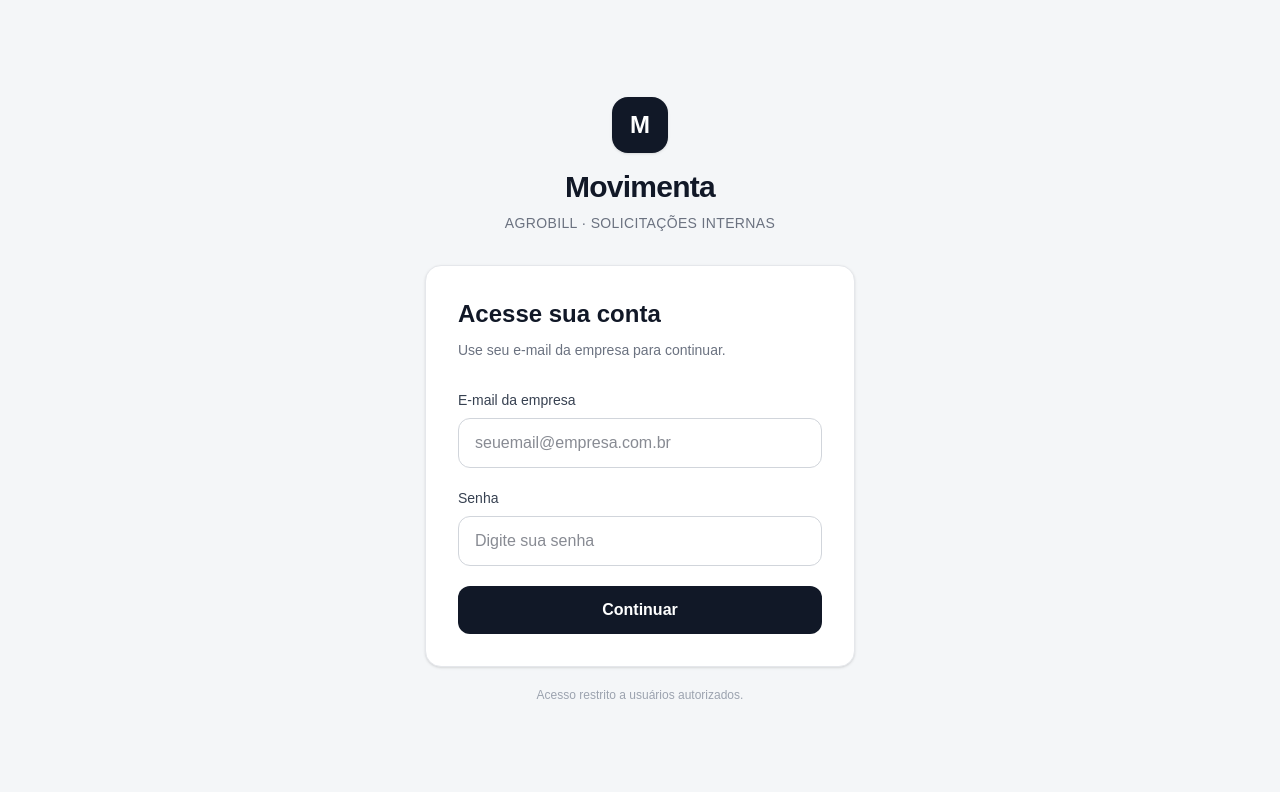
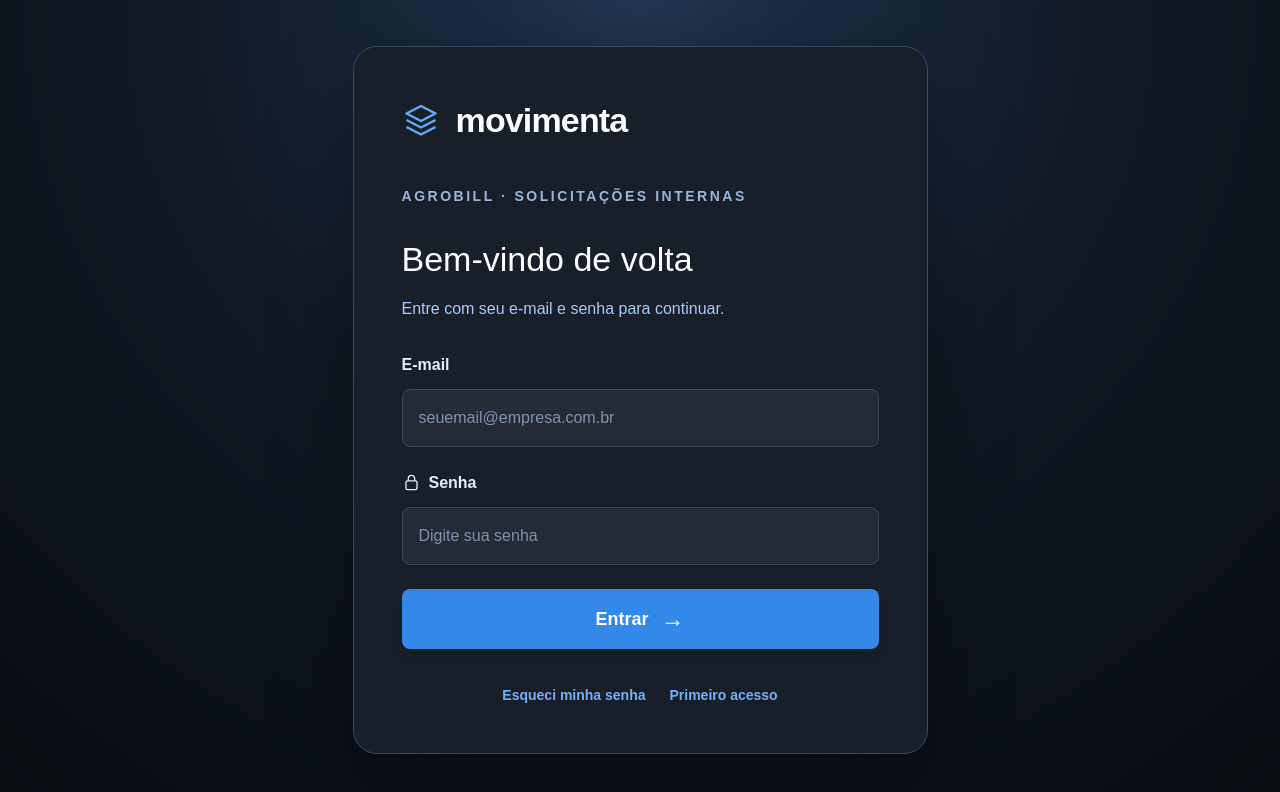
Before and after one commit to PedroVagson/movimenta, a Next.js app: page /login in a window 1280 px wide. Shown: the top 792 px of the page. Built offline with nearby package versions, Linux system fonts and the light colour scheme; no server answers.

Commit message:
Criar login premium Movimenta

```diff
--- a/src/app/login/actions.ts
+++ b/src/app/login/actions.ts
@@ -1,10 +1,16 @@
 "use server";
 
+import { cookies } from "next/headers";
 import { redirect } from "next/navigation";
 import { createClient } from "@/lib/supabase/server";
 
+const EMAIL_COOKIE = "movimenta_last_email";
+
 export async function login(formData: FormData) {
-  const email = String(formData.get("email") ?? "").trim();
+  const email = String(formData.get("email") ?? "")
+    .trim()
+    .toLowerCase();
+
   const password = String(formData.get("password") ?? "");
 
   if (!email || !password) {
@@ -13,14 +19,41 @@ export async function login(formData: FormData) {
 
   const supabase = await createClient();
 
-  const { error } = await supabase.auth.signInWithPassword({
+  const { data, error } = await supabase.auth.signInWithPassword({
     email,
     password,
   });
 
-  if (error) {
+  if (error || !data.user) {
     redirect("/login?erro=credenciais");
   }
 
+  const { data: profile, error: profileError } = await supabase
+    .from("profiles")
+    .select("ativo")
+    .eq("id", data.user.id)
+    .single();
+
+  if (profileError || !profile?.ativo) {
+    await supabase.auth.signOut();
+    redirect("/login?erro=semacesso");
+  }
+
+  const cookieStore = await cookies();
+
+  cookieStore.set(EMAIL_COOKIE, email, {
+    httpOnly: true,
+    secure: process.env.NODE_ENV === "production",
+    sameSite: "lax",
+    path: "/",
+    maxAge: 60 * 60 * 24 * 30,
+  });
+
   redirect("/painel");
 }
+
+export async function useAnotherEmail() {
+  const cookieStore = await cookies();
+  cookieStore.delete(EMAIL_COOKIE);
+  redirect("/login");
+}
--- a/src/app/login/page.tsx
+++ b/src/app/login/page.tsx
@@ -1,4 +1,5 @@
-import { login } from "./actions";
+import { cookies } from "next/headers";
+import { login, useAnotherEmail } from "./actions";
 
 type LoginPageProps = {
   searchParams: Promise<{
@@ -10,73 +11,136 @@ export default async function LoginPage({
   searchParams,
 }: LoginPageProps) {
   const params = await searchParams;
+  const cookieStore = await cookies();
+
+  const emailSalvo =
+    cookieStore.get("movimenta_last_email")?.value ?? "";
 
   const mensagem =
     params.erro === "credenciais"
       ? "E-mail ou senha inválidos."
       : params.erro === "preencha"
-      ? "Preencha o e-mail e a senha."
+      ? "Preencha os campos para continuar."
+      : params.erro === "semacesso"
+      ? "Seu usuário não possui acesso ao Movimenta."
       : null;
 
   return (
-    <main className="min-h-screen bg-[#f4f6f8] flex items-center justify-center px-4">
-      <div className="w-full max-w-[430px]">
-        <div className="mb-8 text-center">
-          <div className="mx-auto mb-4 flex h-14 w-14 items-center justify-center rounded-2xl bg-[#111827] text-2xl font-bold text-white shadow-sm">
-            M
+    <main className="flex min-h-screen items-center justify-center bg-[radial-gradient(circle_at_top,_#203653_0%,_#111923_45%,_#090d12_100%)] px-4 py-10">
+      <section className="w-full max-w-[575px] rounded-[24px] border border-[#3a475a] bg-[#191f29] px-8 py-10 shadow-[0_25px_80px_rgba(0,0,0,0.35)] sm:px-12 sm:py-12">
+
+        <div className="mb-10 flex items-center gap-4">
+          <svg
+            width="38"
+            height="38"
+            viewBox="0 0 38 38"
+            fill="none"
+            aria-hidden="true"
+          >
+            <path
+              d="M19 4 4.5 11.5 19 19l14.5-7.5L19 4Z"
+              stroke="#62A9FA"
+              strokeWidth="2.5"
+              strokeLinejoin="round"
+            />
+            <path
+              d="M4.5 18 19 25.5 33.5 18"
+              stroke="#62A9FA"
+              strokeWidth="2.5"
+              strokeLinejoin="round"
+            />
+            <path
+              d="M4.5 25 19 32.5 33.5 25"
+              stroke="#62A9FA"
+              strokeWidth="2.5"
+              strokeLinejoin="round"
+            />
+          </svg>
+
+          <h1 className="text-[34px] font-bold tracking-tight text-white">
+            movimenta
+          </h1>
         </div>
 
-          <h1 className="text-3xl font-bold tracking-tight text-[#111827]">
-            Movimenta
-          </h1>
-
-          <p className="mt-2 text-sm font-medium tracking-wide text-[#6b7280]">
+        <p className="mb-8 text-sm font-semibold uppercase tracking-[0.18em] text-[#9AB4DA]">
           AGROBILL · SOLICITAÇÕES INTERNAS
         </p>
-        </div>
 
-        <section className="rounded-2xl border border-[#e5e7eb] bg-white p-8 shadow-sm">
-          <div className="mb-7">
-            <h2 className="text-2xl font-semibold text-[#111827]">
-              Acesse sua conta
+        <h2 className="text-[34px] font-normal leading-tight text-white">
+          Bem-vindo de volta
         </h2>
 
-            <p className="mt-2 text-sm leading-6 text-[#6b7280]">
-              Use seu e-mail da empresa para continuar.
+        {emailSalvo ? (
+          <p className="mb-9 mt-4 text-lg text-[#A7C9FB]">
+            {emailSalvo}
           </p>
-          </div>
+        ) : (
+          <p className="mb-8 mt-4 text-base text-[#A7C9FB]">
+            Entre com seu e-mail e senha para continuar.
+          </p>
+        )}
 
         {mensagem && (
-            <div className="mb-5 rounded-xl border border-red-200 bg-red-50 px-4 py-3 text-sm text-red-700">
+          <div className="mb-6 rounded-xl border border-red-400/30 bg-red-500/10 px-4 py-3 text-sm text-red-200">
             {mensagem}
           </div>
         )}
 
-          <form action={login} className="space-y-5">
+        <form action={login} className="space-y-6">
+          {emailSalvo ? (
+            <input
+              type="hidden"
+              name="email"
+              value={emailSalvo}
+            />
+          ) : (
             <div>
               <label
                 htmlFor="email"
-                className="mb-2 block text-sm font-medium text-[#374151]"
+                className="mb-3 block font-semibold text-[#E5ECF7]"
               >
-                E-mail da empresa
+                E-mail
               </label>
 
               <input
                 id="email"
                 name="email"
                 type="email"
+                required
                 autoComplete="email"
-                required
                 placeholder="seuemail@empresa.com.br"
-                className="w-full rounded-xl border border-[#d1d5db] bg-white px-4 py-3 text-[#111827] outline-none transition focus:border-[#111827] focus:ring-2 focus:ring-[#111827]/10"
+                className="h-[58px] w-full rounded-lg border border-[#3A485B] bg-[#242B35] px-4 text-base text-white outline-none transition focus:border-[#60A5FA] focus:ring-2 focus:ring-[#60A5FA]/20 placeholder:text-[#7F91AA]"
               />
             </div>
+          )}
 
           <div>
             <label
               htmlFor="password"
-                className="mb-2 block text-sm font-medium text-[#374151]"
+              className="mb-3 flex items-center gap-2 font-semibold text-[#E5ECF7]"
             >
+              <svg
+                width="19"
+                height="19"
+                viewBox="0 0 24 24"
+                fill="none"
+              >
+                <rect
+                  x="5"
+                  y="10"
+                  width="14"
+                  height="11"
+                  rx="2"
+                  stroke="currentColor"
+                  strokeWidth="1.7"
+                />
+                <path
+                  d="M8 10V7a4 4 0 0 1 8 0v3"
+                  stroke="currentColor"
+                  strokeWidth="1.7"
+                />
+              </svg>
+
               Senha
             </label>
 
@@ -84,26 +148,52 @@ export default async function LoginPage({
               id="password"
               name="password"
               type="password"
+              required
               autoComplete="current-password"
-                required
               placeholder="Digite sua senha"
-                className="w-full rounded-xl border border-[#d1d5db] bg-white px-4 py-3 text-[#111827] outline-none transition focus:border-[#111827] focus:ring-2 focus:ring-[#111827]/10"
+              className="h-[58px] w-full rounded-lg border border-[#3A485B] bg-[#242B35] px-4 text-base text-white outline-none transition focus:border-[#60A5FA] focus:ring-2 focus:ring-[#60A5FA]/20 placeholder:text-[#7F91AA]"
             />
           </div>
 
           <button
             type="submit"
-              className="w-full rounded-xl bg-[#111827] px-4 py-3 font-semibold text-white transition hover:bg-[#1f2937]"
+            className="group flex h-[60px] w-full items-center justify-center gap-3 rounded-lg bg-[#3388EA] text-lg font-semibold text-white shadow-lg transition duration-200 hover:-translate-y-[2px] hover:bg-[#4597F5] hover:shadow-xl active:translate-y-0 active:scale-[0.99]"
           >
-              Continuar
+            Entrar
+
+            <span className="text-2xl transition-transform duration-200 group-hover:translate-x-1">
+              →
+            </span>
           </button>
         </form>
+
+        <div className="mt-9 flex flex-wrap items-center justify-center gap-x-6 gap-y-3 text-sm font-semibold text-[#72AEFF]">
+          <button
+            type="button"
+            className="transition hover:text-white"
+          >
+            Esqueci minha senha
+          </button>
+
+          <button
+            type="button"
+            className="transition hover:text-white"
+          >
+            Primeiro acesso
+          </button>
+
+          {emailSalvo && (
+            <form action={useAnotherEmail}>
+              <button
+                type="submit"
+                className="transition hover:text-white"
+              >
+                Usar outro e-mail
+              </button>
+            </form>
+          )}
+        </div>
       </section>
-
-        <p className="mt-5 text-center text-xs text-[#9ca3af]">
-          Acesso restrito a usuários autorizados.
-        </p>
-      </div>
     </main>
   );
 }
```
Lines whose indentation alone changed are shown as unchanged.
